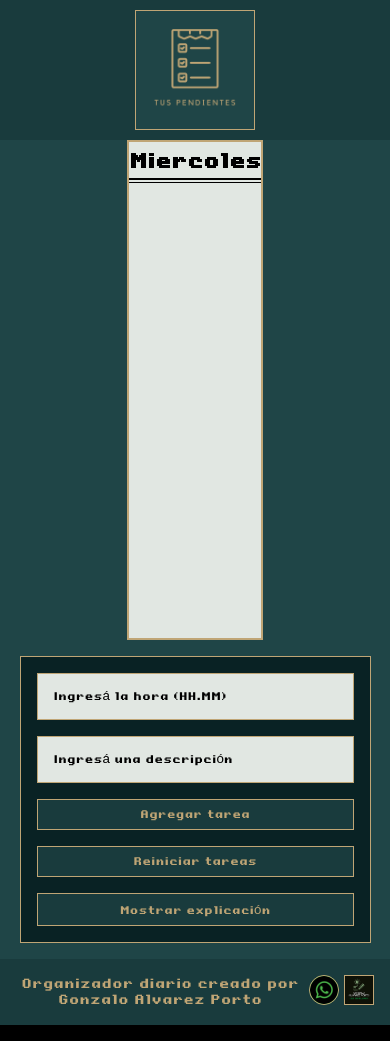
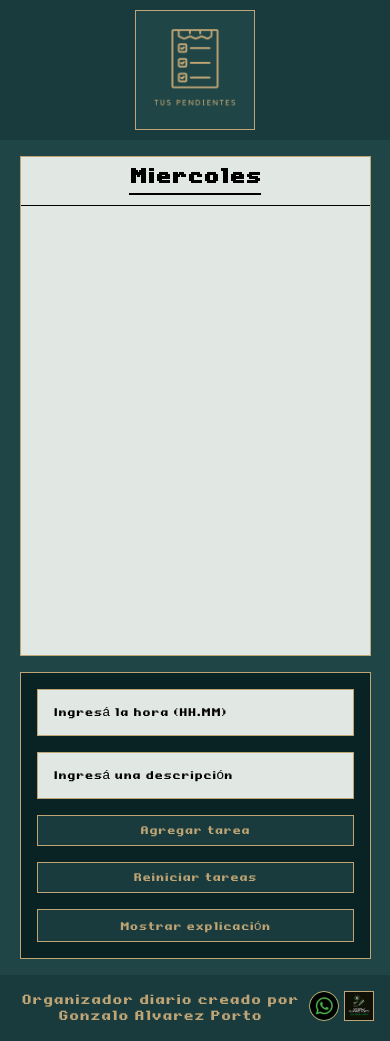
Before and after one commit to GonzaloAlvarezPorto/agendaTusPendientes, a React (Vite) app: page / in a window 390 px wide. Built offline with nearby package versions, Linux system fonts and the light colour scheme.

Commit message:
Correción responsive, corrección detalles y mensaje de alert cuando se ingresan mal los datos

```diff
--- a/src/components/bMain/Principal.jsx
+++ b/src/components/bMain/Principal.jsx
@@ -61,7 +61,7 @@ export const Principal = () => {
     const [nuevaDescripcion, setNuevaDescripcion] = useState('');
 
     const esHoraValida = (hora) => {
-        const regex = /^(0[0-9]|1[0-9]|2[0-3]).[0-5][0-9]$/; // Formato estricto HH.MM
+        const regex = /^(0[0-9]|1[0-9]|2[0-3])\.[0-5][0-9]$/; // Formato estricto HH.MM
         return regex.test(hora);
     };
 
@@ -74,6 +74,11 @@ export const Principal = () => {
 
     const agregarTarea = () => {
         let horaTarea = '';
+
+        if (nuevaHora && nuevaHora.includes(':')) {
+            alert("El formato de la hora es inválido. Debe ser HH.MM (con punto).");
+            return; // Detiene la ejecución si se usa el formato con dos puntos
+        }
 
         if (nuevaHora && !esHoraValida(nuevaHora)) {
             alert("El formato de la hora es inválido. Debe ser HH.MM");
@@ -128,9 +133,6 @@ export const Principal = () => {
         setNuevaHora('');
         setNuevaDescripcion('');
     };
-
-
-
 
     const manejarTeclado = (event) => {
         if (event.key === 'Enter') {
--- a/src/styles/bMain/_principalMain.scss
+++ b/src/styles/bMain/_principalMain.scss
@@ -9,11 +9,12 @@
     .tareas__listado {
         display: flex;
         flex-direction: column;
-        width: 60%;
+        width: 70%;
         background-color: $unBlancoMenos;
         color: $negro;
         min-height: 500px;
-        border: 2px solid $letrasLogo;
+        border: 1px solid $letrasLogo;
+        margin-top: 1rem;
 
         h2 {
             padding: 1rem 1.5rem 1.5rem 0;
@@ -33,14 +34,14 @@
             .item__hora {
                 margin: 0 1rem;
                 text-align: right;
-                width: 100px;
+                width: 20%;
                 display: flex;
                 align-items: center;
             }
 
             .item__descripcion {
                 text-align: left;
-                width: 400px;
+                width: 60%;
                 display: flex;
                 align-items: center;
             }
@@ -52,6 +53,7 @@
                 background-color: $cabecera;
                 color: $letrasLogo;
                 border: 1px solid $letrasLogo;
+                width: 20%;
             }
 
             .eliminar {
@@ -72,25 +74,25 @@
         display: flex;
         flex-direction: column;
         align-items: center;
-        width: 40%;
+        width: 30%;
+        margin-top: 1rem;
 
         .cuerpo__informacion {
             color: $letrasLogo;
             display: none;
             flex-direction: column;
-            justify-content: center;
+            justify-content: space-between;
             align-items: center;
-            padding: 1rem 2rem;
-            width: 100%;
+            margin: 1rem 4rem;
 
             .contenedorInformacion {
                 display: flex;
-                flex-direction: row;
+                flex-direction: column;
                 align-items: center;
                 justify-content: space-between;
-                width: 100%;
+                width: 310px;
+                margin: 0.5rem;
                 background-color: $fondoAgregar;
-                margin: 0.25rem 0;
                 border: 1px solid $letrasLogo;
 
                 p {
@@ -102,10 +104,11 @@
         .agregar-tarea {
             display: flex;
             flex-direction: column;
-            margin: 50px 2rem 1rem 2rem;
+            margin: 0 2rem;
             padding: 1rem;
             background-color: $fondoAgregar;
             border: 1px solid $letrasLogo;
+            width: 310px;
 
             input {
                 margin: 0.5rem;
--- a/src/styles/bMain/_principalMain__query.scss
+++ b/src/styles/bMain/_principalMain__query.scss
@@ -1,7 +1,4 @@
 @media (max-width:1100px) {
-
-
-
     .cuerpo__tareas {
         justify-content: space-around;
         flex-direction: column;
@@ -9,23 +6,25 @@
         padding: 0;
 
         .contenedor__botonera {
+            width: 90%;
 
             .agregar-tarea {
                 width: 90vw;
-                margin: 1rem 0;
                 padding: 0.5rem;
+                margin-bottom: 1rem;
             }
 
             .cuerpo__informacion {
-                padding: 1rem;
+                width: 90vw;
+                margin-top: 0;
 
                 .contenedorInformacion {
                     flex-direction: column;
                     justify-content: center;
-                    margin: 0.25rem 0;
+                    width: 100%;
+                    margin-bottom: 1px;
 
                     p {
-                        padding: 0.25rem 0.25rem;
                         text-align: center;
                     }
                 }
@@ -33,30 +32,31 @@
         }
 
         .tareas__listado {
-            width: auto;
+            width: 90%;
 
             h2 {
-                padding: 0.5rem 0;
+                padding: 0.5rem 0 1rem;
             }
 
             .tareas__item {
                 flex-direction: column;
-                width: 90vw;
                 align-items: center;
                 padding: 0;
+                width: 100%;
 
                 .item__hora {
-                    width: 100%;
-                    margin: 0.5rem 0;
+                    min-height: 30px;
+                    width: 90%;
                 }
 
                 .item__descripcion {
-                    width: 100%;
+                    min-height: 30px;
+                    width: 90%;
                 }
 
                 .item__boton {
-                    width: 100%;
                     margin: 0.5rem 0;
+                    width: 90%;
                 }
 
                 .eliminar {
@@ -64,7 +64,5 @@
                 }
             }
         }
-
-
     }
 }
```
